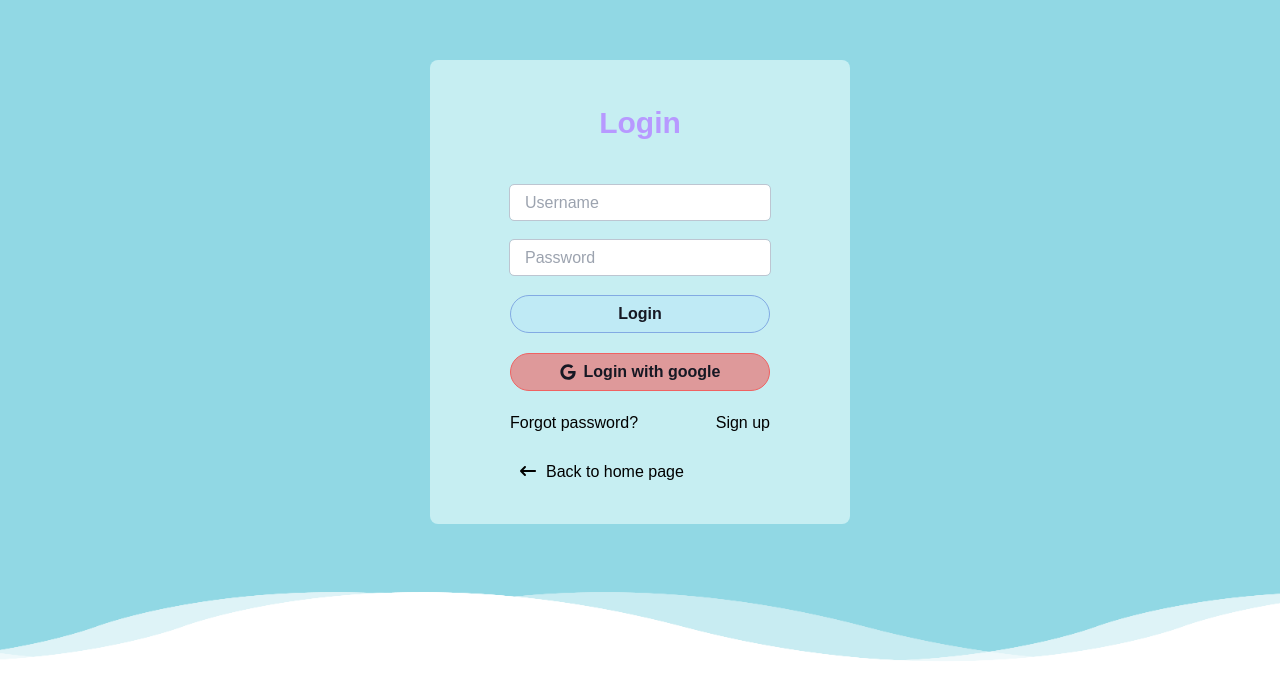
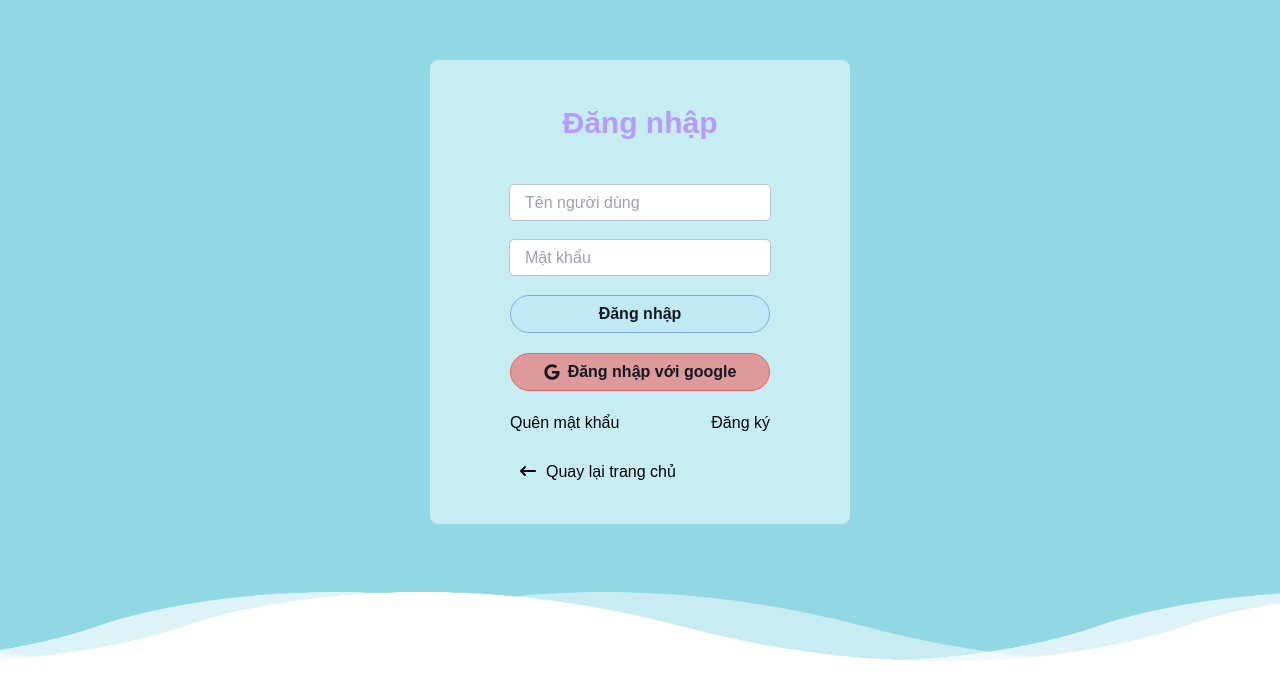
Before and after one commit to hvdhavietduc/doantotnghiep, a React (Create React App) app in the folder client/: page /login in a window 1280 px wide. Shown: the part 108-800 px from the top of the page. Built offline with nearby package versions, Linux system fonts and the light colour scheme.

Commit message:
fear: translation language Auth

```diff
--- a/client/src/components/WrapperAuth/WrapperAuth.jsx
+++ b/client/src/components/WrapperAuth/WrapperAuth.jsx
@@ -1,5 +1,6 @@
 import classNames from 'classnames/bind';
 import PropTypes from 'prop-types';
+import { useTranslation } from 'react-i18next';
 import { FontAwesomeIcon } from '@fortawesome/react-fontawesome';
 import { faArrowLeftLong } from '@fortawesome/free-solid-svg-icons';
 
@@ -10,6 +11,8 @@ import config from '~/config';
 const cx = classNames.bind(styles);
 
 function WrapperAuth({ title, children, BackLoginPage }) {
+    const { t } = useTranslation('translation', { keyPrefix: 'Auth' });
+
     return (
         <div className={cx('WrapperAuth')}>
             <div className={cx('wave wave1')}></div>
@@ -22,9 +25,9 @@ function WrapperAuth({ title, children, BackLoginPage }) {
                 <footer className={cx('footer')}>
                     <FontAwesomeIcon icon={faArrowLeftLong} />
                     {BackLoginPage ? (
-                        <Link to={config.routes.auth.LOGIN}>Back to Login page</Link>
+                        <Link to={config.routes.auth.LOGIN}>{t('back_to_login_page')}</Link>
                     ) : (
-                        <Link to={config.routes.HOME}>Back to home page</Link>
+                        <Link to={config.routes.HOME}>{t('back_to_home_page')}</Link>
                     )}
                 </footer>
             </div>
--- a/client/src/config/Auth/notification.js
+++ b/client/src/config/Auth/notification.js
@@ -1,8 +1,10 @@
+import i18next from '~/utils/i18n';
+
 const notification = {
-    SIGNUP_SUCCESS: 'Sign up success',
-    LOGIN_SUCCESS: 'Log in success',
-    VERIFY_SUCCESS: 'Verify success',
-    CREATE_NEW_PASSWORD_SUCCESS: 'Create new password success',
+    SIGNUP_SUCCESS: i18next.t('Auth.signup_success'),
+    LOGIN_SUCCESS: i18next.t('Auth.login_success'),
+    VERIFY_SUCCESS: i18next.t('Auth.verify_success'),
+    CREATE_NEW_PASSWORD_SUCCESS: i18next.t('Auth.create_new_password_success'),
 };
 
 export default notification;
--- a/client/src/layout/Header/Action/Action.jsx
+++ b/client/src/layout/Header/Action/Action.jsx
@@ -41,7 +41,7 @@ function Action() {
                 setLoading(false);
                 console.log(error);
                 if (!error.response) {
-                    notify.error(config.errorMesseage.ERROR_NETWORD);
+                    notify.error(config.errorMesseage.messeageNotify.ERROR_NETWORD);
                     return;
                 }
 
--- a/client/src/locales/en/translation.json
+++ b/client/src/locales/en/translation.json
@@ -1,7 +1,49 @@
 {
-    "content": {
-        "functional": "Functional",
-        "class": "Class",
-        "text": "This is text"
-    }
+    "Auth": {
+        "login": "Login",
+        "username": "Username",
+        "password": "Password",
+        "login_with_google": "Login with google",
+        "forgot_password": "Forgot password",
+        "signup": "Signup",
+        "full_name": "Full name",
+        "repeat_password": "Repeat password",
+        "password_confirm": "Password Confirm",
+        "you_have_account_login": "You have account? Login",
+        "send_email": "Send email",
+        "verify_register": "Verify Register",
+        "code": "Code",
+        "enter_code": "Enter code",
+        "create_new_password": "Create New Password",
+        "we_have_send_code_to": "We have send code to  ",
+        "successfully": " successfully",
+        "new_password": "New password",
+        "repeat_new_password": "Repeate new password",
+        "confirm": "Confirm",
+        "back_to_home_page": "Back to Home page",
+        "back_to_login_page": "Back to Login page",
+        "is_required": " is required",
+        "must_least": " must least",
+        "must_most": " must most",
+        "characters": " characters",
+        "contain_only_letters_and_spaces": " contain only letters and spaces",
+        "include_letters_numbers_and_underscores": " include letters, numbers, and underscores",
+        "invalid_email_address": "Invalid email address",
+        "include_at_least_one_letter_number_and_special_character": "include at least one letter, one number, and one special character",
+        "password_not_match": "Passwords do not match",
+        "username_exist": "Username already exist",
+        "email_exist": "Email already exist",
+        "wrong_name_or_password": "Wrong username or password",
+        "user_not_verify": "User not verified",
+        "user_not_found": "User not found",
+        "user_already_verified": "User already verified",
+        "wrong_verify_code": "Wrong verify code",
+        "error_network": "Error network",
+        "signup_success": "Sign up success",
+        "login_success": "Log in success",
+        "verify_success": "Verify success",
+        "create_new_password_success": "Create new password success",
+        "cannot_access_this_page": "Cannot access this page"
+    },
+    "Header": {}
 }
--- a/client/src/locales/vi/translation.json
+++ b/client/src/locales/vi/translation.json
@@ -1,7 +1,49 @@
 {
-    "content": {
-        "functional": "Hàm",
-        "class": "Lớp",
-        "text": "Đây là văn bản"
-    }
+    "Auth": {
+        "login": "Đăng nhập",
+        "username": "Tên người dùng",
+        "password": "Mật khẩu",
+        "login_with_google": "Đăng nhập với google",
+        "forgot_password": "Quên mật khẩu",
+        "signup": "Đăng ký",
+        "full_name": "Họ và tên",
+        "repeat_password": "Nhập lại mật khẩu",
+        "password_confirm": "Mật khẩu xác nhận",
+        "you_have_account_login": "Bạn đã có tài khoản? Đăng nhập",
+        "send_email": "Gửi email",
+        "verify_register": "Xác thực đăng ký",
+        "code": "Mã xác nhận",
+        "enter_code": "Nhập mã xác nhận",
+        "create_new_password": "Tạo mật khẩu mới",
+        "we_have_send_code_to": "Đã gửi mã xác nhận tới ",
+        "successfully": " thành công",
+        "new_password": "Mật khẩu mới",
+        "repeat_new_password": "Nhập lại mật khẩu mới",
+        "confirm": "Xác nhận",
+        "back_to_home_page": "Quay lại trang chủ",
+        "back_to_login_page": "Quay lại trang đăng nhập",
+        "is_required": " là bắt buột",
+        "must_least": " bắt buột ít nhất",
+        "must_most": " bắt buột nhiều nhất",
+        "characters": " kí tự",
+        "contain_only_letters_and_spaces": " chỉ có thể chứa kí tự và khoảng trắng",
+        "include_letters_numbers_and_underscores": " bao gồm các chữ cái,số và dấu gạch dưới",
+        "invalid_email_address": "Email không hợp lệ",
+        "include_at_least_one_letter_number_and_special_character": "bao gồm ít nhất một chữ cái, một số và một ký tự đặc biệt",
+        "password_not_match": "Mât khẩu xác nhận không khớp",
+        "username_exist": "Tên người dùng đã tồn tại",
+        "email_exist": "Email đã tồn tại",
+        "wrong_name_or_password": "Sai tên người dùng hoặc mật khẩu",
+        "user_not_verify": "Người dùng chưa xác thực đăng ký",
+        "user_not_found": "Người dùng chưa đăng ký tài khoản cho email này",
+        "user_already_verified": "Người dùng đã xác nhận đăng ký",
+        "wrong_verify_code": "Mã xác nhận sai",
+        "error_network": "Lỗi kết nối mạng",
+        "signup_success": "Đăng ký thành công",
+        "login_success": "Đăng nhập thành công",
+        "verify_success": "Xác thực thành công",
+        "create_new_password_success": "Tạo mật khẩu mới thành công",
+        "cannot_access_this_page": "Không thể truy cập vài trang này"
+    },
+    "Header": {}
 }
--- a/client/src/pages/Auth/Login/Login.jsx
+++ b/client/src/pages/Auth/Login/Login.jsx
@@ -4,6 +4,7 @@ import { faGoogle } from '@fortawesome/free-brands-svg-icons';
 import { Link, useNavigate } from 'react-router-dom';
 import { useForm } from 'react-hook-form';
 import { useDispatch } from 'react-redux';
+import { useTranslation } from 'react-i18next';
 import Cookies from 'universal-cookie';
 
 import styles from './Login.module.scss';
@@ -32,6 +33,7 @@ function Login() {
 
     const navigate = useNavigate();
     const dispatch = useDispatch();
+    const { t } = useTranslation('translation', { keyPrefix: 'Auth' });
 
     const onSubmit = (formData, e) => {
         e.preventDefault();
@@ -66,59 +68,63 @@ function Login() {
             setLoading(false);
 
             if (!error.response) {
-                notify.error(config.errorMesseage.ERROR_NETWORD);
+                notify.error(config.errorMesseage.messeageNotify.ERROR_NETWORD);
                 return;
             }
 
-            notify.error(error.response.data.message);
             if (error.response.status === 400) {
                 const { message } = error.response.data;
-                if (message.includes(config.errorMesseage.USER_NOT_VERIFY)) {
-                    setError('code', { type: 'custom', message: message });
+                const { messeageLogic, messeageNotify } = config.errorMesseage;
+
+                if (message.includes(messeageLogic.USER_NOT_VERIFY)) {
+                    setError('code', { type: 'custom', message: messeageNotify.USER_NOT_VERIFY });
+                    notify.error(messeageNotify.USER_NOT_VERIFY);
                     dispatch(addInforVerify(data));
                     navigate(config.routes.auth.VERIFYREGISTER);
                     return;
                 }
 
-                if (message.includes(config.errorMesseage.WRONG_NAME_OR_PASSWORD)) {
-                    setError('username', { type: 'custom', message: message });
-                    setError('password', { type: 'custom', message: message });
+                if (message.includes(messeageLogic.WRONG_NAME_OR_PASSWORD)) {
+                    setError('username', { type: 'custom', message: messeageNotify.WRONG_NAME_OR_PASSWORD });
+                    setError('password', { type: 'custom', message: messeageNotify.WRONG_NAME_OR_PASSWORD });
+                    notify.error(messeageNotify.WRONG_NAME_OR_PASSWORD);
                     return;
                 }
             }
+            notify.error(error.response.data?.message);
             return;
         });
     };
 
     return (
         <Fragment>
-            <WrapperAuth title="Login">
+            <WrapperAuth title={t('login')}>
                 <form onSubmit={handleSubmit(onSubmit)}>
                     <Input
                         name={'username'}
-                        placeholder={'Username'}
+                        placeholder={t('username')}
                         autoComplete={'username'}
                         {...register('username', valid.userName)}
                         errolMesseage={errors.username?.message}
                     />
                     <Input
                         name={'password'}
-                        placeholder={'Password'}
+                        placeholder={t('password')}
                         type={'password'}
                         autoComplete={'current-password'}
                         {...register('password', valid.password)}
                         errolMesseage={errors.password?.message}
                     />
                     <Button className={cx('btn')} primary rounded>
-                        Login
+                        {t('login')}
                     </Button>
                 </form>
                 <Button className={cx('btn', 'btn-google')} red rounded leftIcon={faGoogle}>
-                    Login with google
+                    {t('login_with_google')}
                 </Button>
                 <div className={cx('modifer')} id="modifer">
-                    <Link to={config.routes.auth.FORGETPASSWORD}>Forgot password?</Link>
-                    <Link to={config.routes.auth.SIGNUP}>Sign up</Link>
+                    <Link to={config.routes.auth.FORGETPASSWORD}>{t('forgot_password')}</Link>
+                    <Link to={config.routes.auth.SIGNUP}>{t('signup')}</Link>
                 </div>
             </WrapperAuth>
             {loading && <Loading />}
--- a/client/src/pages/Auth/Signup/Signup.jsx
+++ b/client/src/pages/Auth/Signup/Signup.jsx
@@ -3,6 +3,7 @@ import { useState } from 'react';
 import { Link, useNavigate } from 'react-router-dom';
 import { useForm } from 'react-hook-form';
 import { useDispatch } from 'react-redux';
+import { useTranslation } from 'react-i18next';
 
 import Input from '~/components/Input';
 import styles from './Signup.module.scss';
@@ -30,6 +31,7 @@ function Signup() {
 
     const dispatch = useDispatch();
     const navigate = useNavigate();
+    const { t } = useTranslation('translation', { keyPrefix: 'Auth' });
 
     const onSubmit = (data, e) => {
         e.preventDefault();
@@ -37,7 +39,10 @@ function Signup() {
         //valid comfim password
         const isValid = data.password === data.passwordConfirm;
         if (isValid === false) {
-            setError('passwordConfirm', { type: 'custom', message: config.errorMesseage.PASSWORD_NOT_MATCH });
+            setError('passwordConfirm', {
+                type: 'custom',
+                message: config.errorMesseage.messeageNotify.PASSWORD_NOT_MATCH,
+            });
             return;
         }
 
@@ -61,33 +66,36 @@ function Signup() {
                 setLoading(false);
 
                 if (!error.response) {
-                    notify.error(config.errorMesseage.ERROR_NETWORD);
+                    notify.error(config.errorMesseage.messeageNotify.ERROR_NETWORD);
                     return;
                 }
 
-                notify.error(error.response.data.message);
                 if (error.response.status === 400) {
                     const { message } = error.response.data;
+                    const { messeageLogic, messeageNotify } = config.errorMesseage;
 
-                    if (message.includes(config.errorMesseage.USERNAME_EXIST)) {
-                        setError('username', { type: 'custom', message: message });
+                    if (message.includes(messeageLogic.USERNAME_EXIST)) {
+                        setError('username', { type: 'custom', message: messeageNotify.USERNAME_EXIST });
+                        notify.error(messeageNotify.USERNAME_EXIST);
                         return;
                     }
-                    if (message.includes(config.errorMesseage.EMAIL_EXIST)) {
-                        setError('email', { type: 'custom', message: message });
+                    if (message.includes(messeageLogic.EMAIL_EXIST)) {
+                        setError('email', { type: 'custom', message: messeageNotify.EMAIL_EXIST });
+                        notify.error(messeageNotify.EMAIL_EXIST);
                         return;
                     }
                 }
+                notify.error(error.response.data.message);
                 return;
             });
     };
 
     return (
         <Fragment>
-            <WrapperAuth title="Sign up">
+            <WrapperAuth title={t('signup')}>
                 <form onSubmit={handleSubmit(onSubmit)}>
                     <Input
-                        placeholder={'Full name'}
+                        placeholder={t('full_name')}
                         name={'fullname'}
                         autoComplete={'name'}
                         {...register('fullname', valid.fullName)}
@@ -95,7 +103,7 @@ function Signup() {
                     />
 
                     <Input
-                        placeholder={'Username'}
+                        placeholder={t('username')}
                         name={'username'}
                         autoComplete={'username'}
                         {...register('username', valid.userName)}
@@ -111,7 +119,7 @@ function Signup() {
                     />
 
                     <Input
-                        placeholder={'Password'}
+                        placeholder={t('password')}
                         name={'password'}
                         type={'password'}
                         autoComplete={'new-password'}
@@ -120,7 +128,7 @@ function Signup() {
                     />
 
                     <Input
-                        placeholder={'Repeat Password'}
+                        placeholder={t('repeat_password')}
                         name={'passwordConfirm'}
                         type={'password'}
                         autoComplete={'new-password'}
@@ -129,11 +137,11 @@ function Signup() {
                     />
 
                     <Button className={cx('btn')} primary rounded>
-                        Sign up
+                        {t('signup')}
                     </Button>
                 </form>
                 <div className={cx('modifer')} id="modifer">
-                    <Link to={config.routes.auth.LOGIN}>You have account? Login</Link>
+                    <Link to={config.routes.auth.LOGIN}>{t('you_have_account_login')}</Link>
                 </div>
             </WrapperAuth>
             {loading && <Loading />}
--- a/client/src/pages/Auth/validateAuth.js
+++ b/client/src/pages/Auth/validateAuth.js
@@ -1,81 +1,123 @@
+import i18next from '~/utils/i18n';
 import config from '~/config';
 
 const { constantsValid } = config;
 
 const valid = {
     fullName: {
-        required: 'Full Name is required',
+        required: i18next.t('Auth.full_name') + i18next.t('Auth.is_required'),
         minLength: {
             value: constantsValid.length.MIN_LENGTH_NAME,
-            message: 'Full Name should least ' + constantsValid.length.MIN_LENGTH_NAME + ' characters.',
+            message:
+                i18next.t('Auth.full_name') +
+                i18next.t('Auth.must_least') +
+                constantsValid.length.MIN_LENGTH_NAME +
+                i18next.t('Auth.characters'),
         },
         maxLength: {
             value: constantsValid.length.MAX_LENGTH_NAME,
-            message: 'Full Name should most ' + constantsValid.length.MAX_LENGTH_NAME + ' characters.',
+            message:
+                i18next.t('Auth.full_name') +
+                i18next.t('Auth.must_most') +
+                constantsValid.length.MAX_LENGTH_NAME +
+                i18next.t('Auth.characters'),
         },
         pattern: {
             value: constantsValid.pattern.FULLNAME,
-            message: 'Full Name contain only letters and spaces.s',
+            message: i18next.t('Auth.full_name') + i18next.t('Auth.contain_only_letters_and_spaces'),
         },
     },
     userName: {
-        required: 'Username is required',
+        required: i18next.t('Auth.username') + i18next.t('Auth.is_required'),
         minLength: {
             value: constantsValid.length.MIN_LENGTH_NAME,
-            message: 'Username should least ' + constantsValid.length.MIN_LENGTH_NAME + ' characters.',
+            message:
+                i18next.t('Auth.username') +
+                i18next.t('Auth.must_least') +
+                constantsValid.length.MIN_LENGTH_NAME +
+                i18next.t('Auth.characters'),
         },
         maxLength: {
             value: constantsValid.length.MAX_LENGTH_NAME,
-            message: 'Username should most ' + constantsValid.length.MAX_LENGTH_NAME + ' characters.',
+            message:
+                i18next.t('Auth.username') +
+                i18next.t('Auth.must_most') +
+                constantsValid.length.MAX_LENGTH_NAME +
+                i18next.t('Auth.characters'),
         },
         pattern: {
             value: constantsValid.pattern.USERNAME,
-            message: 'Username include letters, numbers, and underscores',
+            message: i18next.t('Auth.username') + i18next.t('Auth.include_letters_numbers_and_underscores'),
         },
     },
     email: {
-        required: 'Email is required',
+        required: 'Email' + i18next.t('Auth.is_required'),
         pattern: {
             value: constantsValid.pattern.EMAIL,
-            message: 'Invalid email address',
+            message: i18next.t('Auth.invalid_email_address'),
         },
     },
     password: {
-        required: 'Password is required',
+        required: i18next.t('Auth.password') + i18next.t('Auth.is_required'),
         minLength: {
             value: constantsValid.length.MIN_LENGTH_PASSWORD,
-            message: 'Password should least ' + constantsValid.length.MIN_LENGTH_PASSWORD + ' characters.',
+            message:
+                i18next.t('Auth.password') +
+                i18next.t('Auth.must_least') +
+                constantsValid.length.MIN_LENGTH_PASSWORD +
+                i18next.t('Auth.characters'),
         },
         maxLength: {
             value: constantsValid.length.MAX_LENGTH_PASSWORD,
-            message: 'Password should most ' + constantsValid.length.MAX_LENGTH_PASSWORD + ' characters.',
+            message:
+                i18next.t('Auth.password') +
+                i18next.t('Auth.must_most') +
+                constantsValid.length.MAX_LENGTH_PASSWORD +
+                i18next.t('Auth.characters'),
         },
         pattern: {
             value: constantsValid.pattern.PASSWORD,
-            message: 'Password include at least one letter, one number, and one special character.',
+            message:
+                i18next.t('Auth.password') + i18next.t('Auth.include_at_least_one_letter_number_and_special_character'),
         },
     },
     passwordConfirm: {
         minLength: {
             value: constantsValid.length.MIN_LENGTH_PASSWORD,
-            message: 'Password Confirm should least ' + constantsValid.length.MIN_LENGTH_PASSWORD + ' characters.',
+            message:
+                i18next.t('Auth.password_confirm') +
+                i18next.t('Auth.must_least') +
+                constantsValid.length.MIN_LENGTH_PASSWORD +
+                i18next.t('Auth.characters'),
         },
         maxLength: {
             value: constantsValid.length.MAX_LENGTH_PASSWORD,
-            message: 'Password Confirm should most ' + constantsValid.length.MAX_LENGTH_PASSWORD + ' characters.',
+            message:
+                i18next.t('Auth.password_confirm') +
+                i18next.t('Auth.must_most') +
+                constantsValid.length.MAX_LENGTH_PASSWORD +
+                i18next.t('Auth.characters'),
         },
-        required: 'Password comfirm is required',
+        required: i18next.t('Auth.password_confirm') + i18next.t('Auth.is_required'),
     },
     code: {
         minLength: {
             value: constantsValid.length.MIN_LENGTH_CODE,
-            message: 'Code should least' + constantsValid.length.MIN_LENGTH_PASSWORD + ' characters.',
+            message:
+                i18next.t('Auth.code') +
+                i18next.t('Auth.must_least') +
+                constantsValid.length.MIN_LENGTH_PASSWORD +
+                i18next.t('Auth.characters'),
         },
         maxLength: {
             value: constantsValid.length.MAX_LENGTH_CODE,
-            message: 'Code should most ' + constantsValid.length.MAX_LENGTH_PASSWORD + ' characters.',
+            message:
+                i18next.t('Auth.code') +
+                i18next.t('Auth.must_most') +
+                constantsValid.length.MAX_LENGTH_PASSWORD +
+                i18next.t('Auth.characters'),
         },
-        required: 'Code is required',
+        required: i18next.t('Auth.code') + i18next.t('Auth.is_required'),
     },
 };
 
```
Also changed, not shown: client/src/config/Auth/errorMesseage.js (+17 -3 lines), client/src/pages/Auth/CreateNewPassword/CreateNewPassword.jsx (+27 -8 lines), client/src/pages/Auth/ForgetPassword/ForgetPassword.jsx (+15 -7 lines), client/src/pages/Auth/VerifyRegister/VerifyRegister.jsx (+21 -10 lines).
